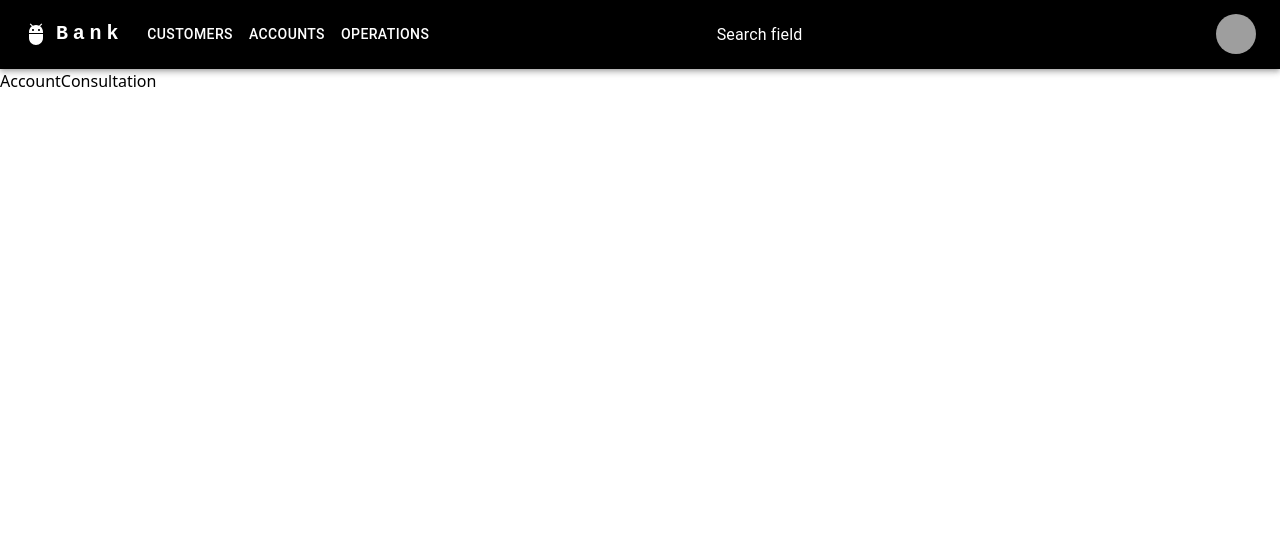
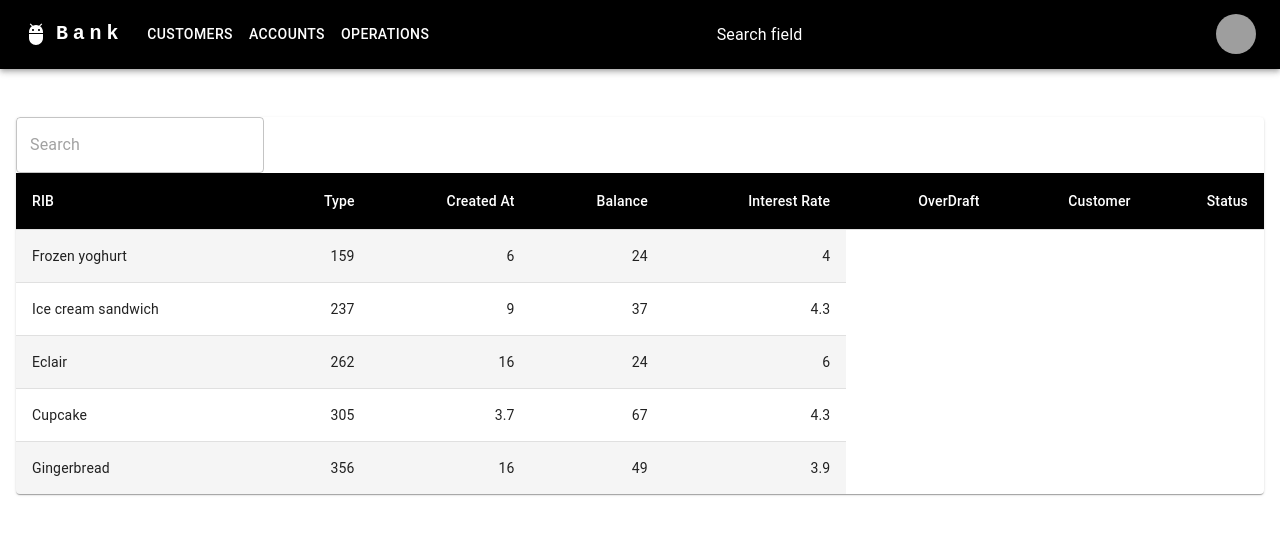
Before and after one commit to maatoub/digital-bank-front, a React (Vite) app: page /accounts/consulter in a window 1280 px wide. Shown: the top 534 px of the page. Built offline with nearby package versions, Linux system fonts and the light colour scheme; grey boxes are pictures that could not be loaded.

Commit message:
committed

```diff
--- a/src/App.jsx
+++ b/src/App.jsx
@@ -3,7 +3,8 @@ import "./App.css";
 import Header from "./components/Header";
 import Home from "./pages/home";
 import { AddAccount } from "./pages/AddAccount";
-import { AccountConsultation } from "./pages/AccountConsultation";
+import AccountConsultation from "./pages/AccountConsultation";
+
 function App() {
   return (
     <>
--- /dev/null
+++ b/src/constants/Constants.js
@@ -0,0 +1,33 @@
+// constants.js
+
+export const headTitles = [
+  { id: "1", title: "Name" },
+  { id: "2", title: "Email" },
+  { id: "3", title: "Deleted" },
+  { id: "4", title: "Update" },
+];
+
+export const pages = ["Customers", "Accounts", "Operations"];
+
+export const accounts = [
+  {
+    id: 1,
+    title: "New Account",
+    link: "/accounts/add",
+  },
+  {
+    id: 2,
+    title: "Consulter",
+    link: "/accounts/consulter",
+  },
+];
+
+export const headTableAccounts = [
+  { id: "2", title: "Type" },
+  { id: "3", title: "Created At" },
+  { id: "4", title: "Balance" },
+  { id: "5", title: "Interest Rate" },
+  { id: "6", title: "OverDraft" },
+  { id: "7", title: "Customer" },
+  { id: "8", title: "Status" },
+];
--- a/src/pages/AccountConsultation.jsx
+++ b/src/pages/AccountConsultation.jsx
@@ -1,7 +1,95 @@
-import React from 'react'
+import * as React from "react";
+import { useState } from "react";
+import { styled } from "@mui/material/styles";
+import Table from "@mui/material/Table";
+import TableBody from "@mui/material/TableBody";
+import TableCell, { tableCellClasses } from "@mui/material/TableCell";
+import TableContainer from "@mui/material/TableContainer";
+import TableHead from "@mui/material/TableHead";
+import TableRow from "@mui/material/TableRow";
+import Paper from "@mui/material/Paper";
+import TextField from "@mui/material/TextField";
+import { headTableAccounts } from "../constants/Constants";
 
-export const AccountConsultation = () => {
+const StyledTableCell = styled(TableCell)(({ theme }) => ({
+  [`&.${tableCellClasses.head}`]: {
+    backgroundColor: theme.palette.common.black,
+    color: theme.palette.common.white,
+  },
+  [`&.${tableCellClasses.body}`]: {
+    fontSize: 14,
+  },
+}));
+
+const StyledTableRow = styled(TableRow)(({ theme }) => ({
+  "&:nth-of-type(odd)": {
+    backgroundColor: theme.palette.action.hover,
+  },
+  // hide last border
+  "&:last-child td, &:last-child th": {
+    border: 0,
+  },
+}));
+
+function createData(name, calories, fat, carbs, protein) {
+  return { name, calories, fat, carbs, protein };
+}
+
+const rows = [
+  createData("Frozen yoghurt", 159, 6.0, 24, 4.0),
+  createData("Ice cream sandwich", 237, 9.0, 37, 4.3),
+  createData("Eclair", 262, 16.0, 24, 6.0),
+  createData("Cupcake", 305, 3.7, 67, 4.3),
+  createData("Gingerbread", 356, 16.0, 49, 3.9),
+];
+
+export default function AccountConsultation() {
+  const [search, setSearch] = useState("");
+
+  const handleSearch = (event) => {
+    setSearch(event.target.value);
+  };
+
+  const filteredRows = rows.filter((row) =>
+    row.name.toLowerCase().includes(search.toLowerCase())
+  );
+
   return (
-    <div>AccountConsultation</div>
-  )
+    <div className="lg:mt-8 p-4">
+      <TableContainer component={Paper}>
+        <TextField
+          id="search"
+          placeholder="Search"
+          value={search}
+          onChange={handleSearch}
+          sx={{ borderColor: "black" }}
+        />
+        <Table sx={{ minWidth: 600 }} aria-label="customized table">
+          <TableHead>
+            <TableRow>
+              <StyledTableCell>RIB</StyledTableCell>
+              {headTableAccounts.map((item) => (
+                <StyledTableCell key={item.id} align="right">
+                  {item.title}
+                </StyledTableCell>
+              ))}
+            </TableRow>
+          </TableHead>
+          <TableBody>
+            {filteredRows.map((row) => (
+              <StyledTableRow key={row.name}>
+                <StyledTableCell component="th" scope="row">
+                  {row.name}
+                </StyledTableCell>
+                <StyledTableCell align="right">{row.calories}</StyledTableCell>
+                <StyledTableCell align="right">{row.fat}</StyledTableCell>
+                <StyledTableCell align="right">{row.carbs}</StyledTableCell>
+                <StyledTableCell align="right">{row.protein}</StyledTableCell>
+              </StyledTableRow>
+            ))}
+          </TableBody>
+        </Table>
+      </TableContainer>
+    </div>
+  );
 }
--- a/src/pages/AddAccount.jsx
+++ b/src/pages/AddAccount.jsx
@@ -2,6 +2,10 @@ import React from "react";
 import { saveCurrentAccount, saveSavingAccount } from "../api/api-accounts";
 import { getListOfCustomers } from "../api/api-customer";
 import { Toaster, toast } from "sonner";
+import {
+  createNewCurrentAccount,
+  createNewSavingAccount,
+} from "../utils/AccountApiInterface";
 
 export const AddAccount = () => {
   const [savingAccChecked, setSavingAccChecked] = React.useState(true);
@@ -12,7 +16,16 @@ export const AddAccount = () => {
   const [overDraft, setOverDraft] = React.useState("");
   const [interestRate, setInterestRate] = React.useState("");
   const [customers, setCustomers] = React.useState([]);
-
+  const headTableAccounts = [
+    { id: "1", title: "RIB" },
+    { id: "2", title: "Type" },
+    { id: "3", title: "Created At"},
+    { id: "4", title: "Balance" },
+    { id: "5", title: "interest Rate" },
+    { id: "6", title: "OverDraft"},
+    { id: "7", title: "Customer"},
+    { id: "8", title: "Status"},
+  ];
   React.useEffect(() => {
     getListOfCustomers()
       .then((res) => setCustomers(res.data))
@@ -22,14 +35,12 @@ export const AddAccount = () => {
   const handleSaveOrUpdateCustomer = (e) => {
     e.preventDefault();
     if (savingAccChecked) {
-      const newSavingAccount = {
-        balance: balance,
-        interestRate: interestRate,
-        status: selectedStatus,
-        customerDto: {
-          id: selectedCustomer,
-        },
-      };
+      const newSavingAccount = createNewSavingAccount(
+        balance,
+        interestRate,
+        selectedStatus,
+        selectedCustomer
+      );
       saveSavingAccount(newSavingAccount)
         .then()
         .catch((err) => {
@@ -38,14 +49,12 @@ export const AddAccount = () => {
         });
       initializeInputs();
     } else {
-      const newCurrentAccount = {
-        balance: balance,
-        status: selectedStatus,
-        overDraft: overDraft,
-        customerDto: {
-          id: selectedCustomer,
-        },
-      };
+      const newCurrentAccount = createNewCurrentAccount(
+        balance,
+        overDraft,
+        selectedStatus,
+        selectedCustomer
+      );
       saveCurrentAccount(newCurrentAccount)
         .then()
         .catch((err) => console.log(err));
```
Also changed, not shown: src/pages/home.jsx (line endings or trailing spaces).
